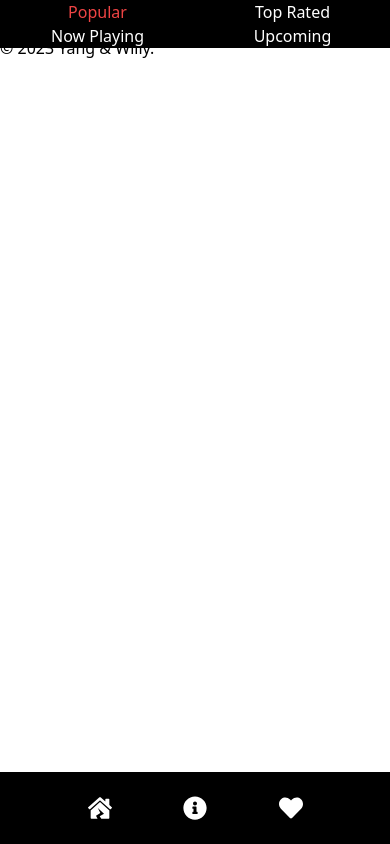
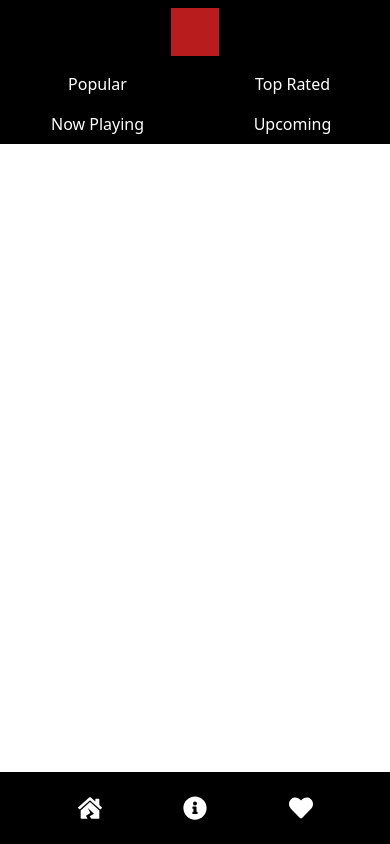
Before and after one commit to greentea777/react-movie-app, a React (Vite) app: page /about in a window 390 px wide. Built offline with nearby package versions, Linux system fonts and the light colour scheme; no server answers.

Commit message:
added logo place and styling headr

```diff
--- a/src/components/Category.jsx
+++ b/src/components/Category.jsx
@@ -1,47 +1,84 @@
-import { useState, useEffect } from 'react';
+import { useState, useEffect } from "react";
 const Category = ({ handleCategory }) => {
-    const [isHeaderVisible, setHeaderVisible] = useState(true);
+  const [isHeaderVisible, setIsHeaderVisible] = useState(true);
   let prevScrollY = window.scrollY;
 
   const handleScroll = () => {
     const currentScrollY = window.scrollY;
-
+    if (window.scrollY > 64) {
       if (currentScrollY > prevScrollY) {
-            setHeaderVisible(false);
+        setIsHeaderVisible(false);
       } else {
-            setHeaderVisible(true);
+        setIsHeaderVisible(true);
       }
       prevScrollY = currentScrollY;
+    }
   };
 
   useEffect(() => {
-        window.addEventListener('scroll', handleScroll);
+    window.addEventListener("scroll", handleScroll);
 
     return () => {
-            window.removeEventListener('scroll', handleScroll);
+      window.removeEventListener("scroll", handleScroll);
     };
   }, []);
 
   return (
-        <nav className={`fixed top-0 left-0 right-0 bg-black grid grid-cols-2 justify-items-center min-[400px]:flex min-[400px]:justify-evenly min-[400px]:p-5 z-10 ${isHeaderVisible ? "opacity-100" : "opacity-0"}`}>
-            <label className="w-full hover:text-red-500 min-[400px]:w-auto">
-                <input className="absolute opacity-0 w-0 h-0 checked:bg-white checked:text-black peer" type="radio" name="radios" value="popular" onClick={handleCategory} />
-                <span className="flex justify-center sm:p-2 peer-checked:text-black peer-checked:bg-white">Popular</span>
+    <nav
+      className={`transition-all duration-300 ease-in-out w-full bg-black grid grid-cols-2 justify-items-center min-[420px]:flex min-[420px]:justify-evenly  z-10 overflow-hidden ${
+        isHeaderVisible ? "min-[420px]:h-10 h-20" : "h-0"
+      }`}
+    >
+      <label className="w-full hover:text-red-500 min-[420px]:w-auto">
+        <input
+          className="absolute opacity-0 w-0 h-0 checked:bg-white checked:text-black peer"
+          type="radio"
+          name="radios"
+          value="popular"
+          onClick={handleCategory}
+        />
+        <span className="flex justify-center p-2 peer-checked:text-black peer-checked:bg-white whitespace-nowrap">
+          Popular
+        </span>
       </label>
 
-            <label className="w-full hover:text-red-500 min-[400px]:w-auto">
-                <input className="absolute opacity-0 w-0 h-0 checked:bg-white checked:text-black peer" type="radio" name="radios" value="top_rated" onClick={handleCategory} />
-                <span className="flex justify-center sm:p-2 peer-checked:text-black peer-checked:bg-white">Top Rated</span>
+      <label className="w-full hover:text-red-500 min-[420px]:w-auto">
+        <input
+          className="absolute opacity-0 w-0 h-0 checked:bg-white checked:text-black peer"
+          type="radio"
+          name="radios"
+          value="top_rated"
+          onClick={handleCategory}
+        />
+        <span className="flex justify-center p-2 peer-checked:text-black peer-checked:bg-white whitespace-nowrap">
+          Top Rated
+        </span>
       </label>
 
-            <label className="w-full hover:text-red-500 min-[400px]:w-auto">
-                <input className="absolute opacity-0 w-0 h-0 checked:bg-white checked:text-black peer" type="radio" name="radios" value="now_playing" onClick={handleCategory} />
-                <span className="flex justify-center sm:p-2 peer-checked:text-black peer-checked:bg-white">Now Playing</span>
+      <label className="w-full hover:text-red-500 min-[420px]:w-auto">
+        <input
+          className="absolute opacity-0 w-0 h-0 checked:bg-white checked:text-black peer"
+          type="radio"
+          name="radios"
+          value="now_playing"
+          onClick={handleCategory}
+        />
+        <span className="flex justify-center p-2 peer-checked:text-black peer-checked:bg-white whitespace-nowrap">
+          Now Playing
+        </span>
       </label>
 
-            <label className="w-full hover:text-red-500 min-[400px]:w-auto">
-                <input className="absolute opacity-0 w-0 h-0 checked:bg-white checked:text-black peer" type="radio" name="radios" value="upcoming" onClick={handleCategory} />
-                <span className="flex justify-center sm:p-2 peer-checked:text-black peer-checked:bg-white">Upcoming</span>
+      <label className="w-full hover:text-red-500 min-[420px]:w-auto">
+        <input
+          className="absolute opacity-0 w-0 h-0 checked:bg-white checked:text-black peer"
+          type="radio"
+          name="radios"
+          value="upcoming"
+          onClick={handleCategory}
+        />
+        <span className="flex justify-center p-2 peer-checked:text-black peer-checked:bg-white whitespace-nowrap">
+          Upcoming
+        </span>
       </label>
     </nav>
   );
--- a/src/components/Header.jsx
+++ b/src/components/Header.jsx
@@ -1,29 +1,33 @@
-import { useState, useEffect } from 'react';
+import { useState, useEffect } from "react";
 import Nav from "./Nav";
 import Category from "./Category";
 
 const Header = (handleCategory) => {
-  const [isBrowser, setBrowser] = useState(window.matchMedia('(min-width: 640px)').matches);
-  const [isHeaderVisible, setHeaderVisible] = useState(true);
+  const [isBrowser, setIsBrowser] = useState(
+    window.matchMedia("(min-width: 640px)").matches
+  );
 
-  const isDesktop = e => {
+  const isDesktop = (e) => {
     if (e.matches) {
-      setBrowser(true);
+      setIsBrowser(true);
     } else {
-      setBrowser(false);
+      setIsBrowser(false);
     }
   };
 
   useEffect(() => {
-    let mediaQuery = window.matchMedia('(min-width: 640px)');
-    mediaQuery.addEventListener('change', isDesktop);
+    let mediaQuery = window.matchMedia("(min-width: 640px)");
+    mediaQuery.addEventListener("change", isDesktop);
     // this is the cleanup function to remove the listener
-    return () => mediaQuery.removeEventListener('change', isDesktop);
+    return () => mediaQuery.removeEventListener("change", isDesktop);
   }, []);
 
   return (
-    <header className="bg-black text-white">
-      {isBrowser ? undefined : <Category handleCategory={handleCategory} />}
+    <header className="fixed flex-col top-0 left-0 right-0 flex items-center bg-black text-white z-10 sm:flex-row">
+      <div className="flex justify-center p-2 sm:pl-5">
+        <div className="w-12 bg-red-700 h-12 z-50"></div>
+      </div>
+      {!isBrowser && <Category handleCategory={handleCategory} />}
       <Nav isBrowser={isBrowser} />
     </header>
   );
--- a/src/components/Nav.jsx
+++ b/src/components/Nav.jsx
@@ -7,15 +7,45 @@ import { FaHeart } from "react-icons/fa";
 const Nav = ({ isBrowser }) => {
   return (
     <nav className="sm:relative bottom-0 w-full fixed p-5 bg-black text-white z-10">
-      <ul className="sm:justify-end flex flex-row justify-evenly">
-        <li className={isBrowser ? "mx-5 hover:text-red-500" : "p-1"}>
-          {isBrowser ? <NavLink to="/">Home</NavLink> : <NavLink to="/"><IconContext.Provider value={{ size: "1.5em", className: "global-class-name" }}><FaHouseDamage /></IconContext.Provider></NavLink>}
+      <ul className="sm:justify-end flex flex-row justify-evenly gap-5">
+        <li className={isBrowser ? "hover:text-red-500" : "p-1"}>
+          {isBrowser ? (
+            <NavLink to="/">Home</NavLink>
+          ) : (
+            <NavLink to="/">
+              <IconContext.Provider
+                value={{ size: "1.5em", className: "global-class-name" }}
+              >
+                <FaHouseDamage />
+              </IconContext.Provider>
+            </NavLink>
+          )}
         </li>
-        <li className={isBrowser ? "mx-5 hover:text-red-500" : "p-1"}>
-          {isBrowser ? <NavLink to="/about">About</NavLink> : <NavLink to="/about"><IconContext.Provider value={{ size: "1.5em", className: "global-class-name" }}><FaInfoCircle /></IconContext.Provider></NavLink>}
+        <li className={isBrowser ? "hover:text-red-500" : "p-1"}>
+          {isBrowser ? (
+            <NavLink to="/about">About</NavLink>
+          ) : (
+            <NavLink to="/about">
+              <IconContext.Provider
+                value={{ size: "1.5em", className: "global-class-name" }}
+              >
+                <FaInfoCircle />
+              </IconContext.Provider>
+            </NavLink>
+          )}
         </li>
-        <li className={isBrowser ? "mx-5 hover:text-red-500" : "p-1"}>
-          {isBrowser ? <NavLink to="/favourite">Favourite</NavLink> : <NavLink to="/favourite"><IconContext.Provider value={{ size: "1.5em", className: "global-class-name" }}><FaHeart /></IconContext.Provider></NavLink>}
+        <li className={isBrowser ? "hover:text-red-500" : "p-1"}>
+          {isBrowser ? (
+            <NavLink to="/favourite">Favourite</NavLink>
+          ) : (
+            <NavLink to="/favourite">
+              <IconContext.Provider
+                value={{ size: "1.5em", className: "global-class-name" }}
+              >
+                <FaHeart />
+              </IconContext.Provider>
+            </NavLink>
+          )}
         </li>
       </ul>
     </nav>
```
Also changed, not shown: src/pages/PageHome.jsx (+57 -13 lines). Lines whose indentation alone changed are shown as unchanged.
